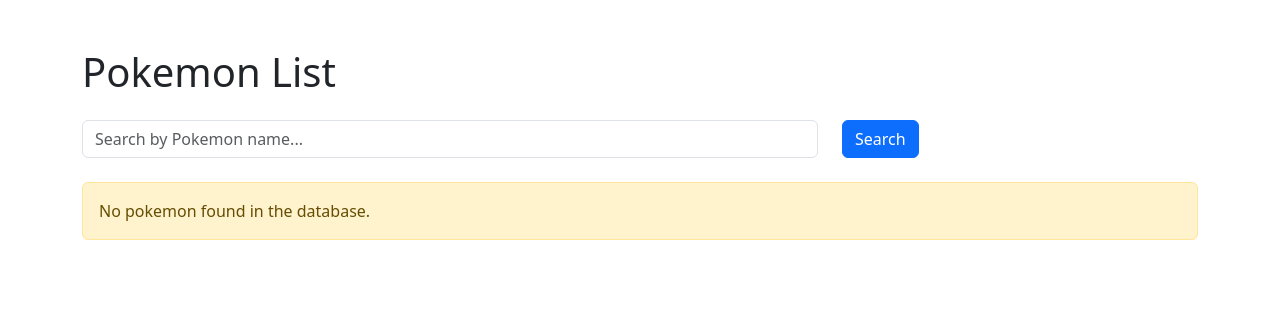
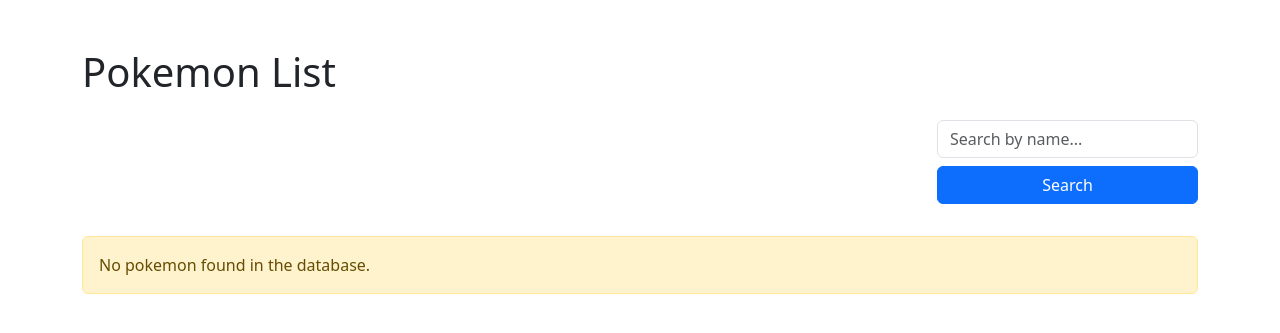
Before and after one commit to bayouahill/assignment-3, a Node server app: template views/displayPokemon.ejs in a window 1280 px wide. Shown: the top 333 px of the page. Run offline with Node 20, Linux system fonts and the light colour scheme; the template is opened without the code that fills it, so the values that code supplies are empty.

Commit message:
Move search bar to right side and resize to 1/4 width
- Repositioned search form to right side using col-md-9/col-md-3 layout
- Search area now takes up 1/4 of screen width
- Stacked input and buttons vertically for cleaner layout
- Made buttons full-width within the column
- Shortened placeholder text to "Search by name..."

```diff
--- a/views/displayPokemon.ejs
+++ b/views/displayPokemon.ejs
@@ -15,15 +15,14 @@
             <!-- Search Form -->
             <form method="GET" action="/" class="mb-4">
                 <div class="row">
-                    <div class="col-md-8">
-                        <input type="text" name="search" class="form-control"
-                               placeholder="Search by Pokemon name..."
+                    <div class="col-md-9"></div>
+                    <div class="col-md-3">
+                        <input type="text" name="search" class="form-control mb-2"
+                               placeholder="Search by name..."
                                value="<%= typeof searchTerm !== 'undefined' ? searchTerm : '' %>">
-                    </div>
-                    <div class="col-md-4">
-                        <button type="submit" class="btn btn-primary">Search</button>
+                        <button type="submit" class="btn btn-primary w-100 mb-2">Search</button>
                         <% if (typeof searchTerm !== 'undefined' && searchTerm) { %>
-                            <a href="/" class="btn btn-secondary">Clear</a>
+                            <a href="/" class="btn btn-secondary w-100">Clear</a>
                         <% } %>
                     </div>
                 </div>
```
